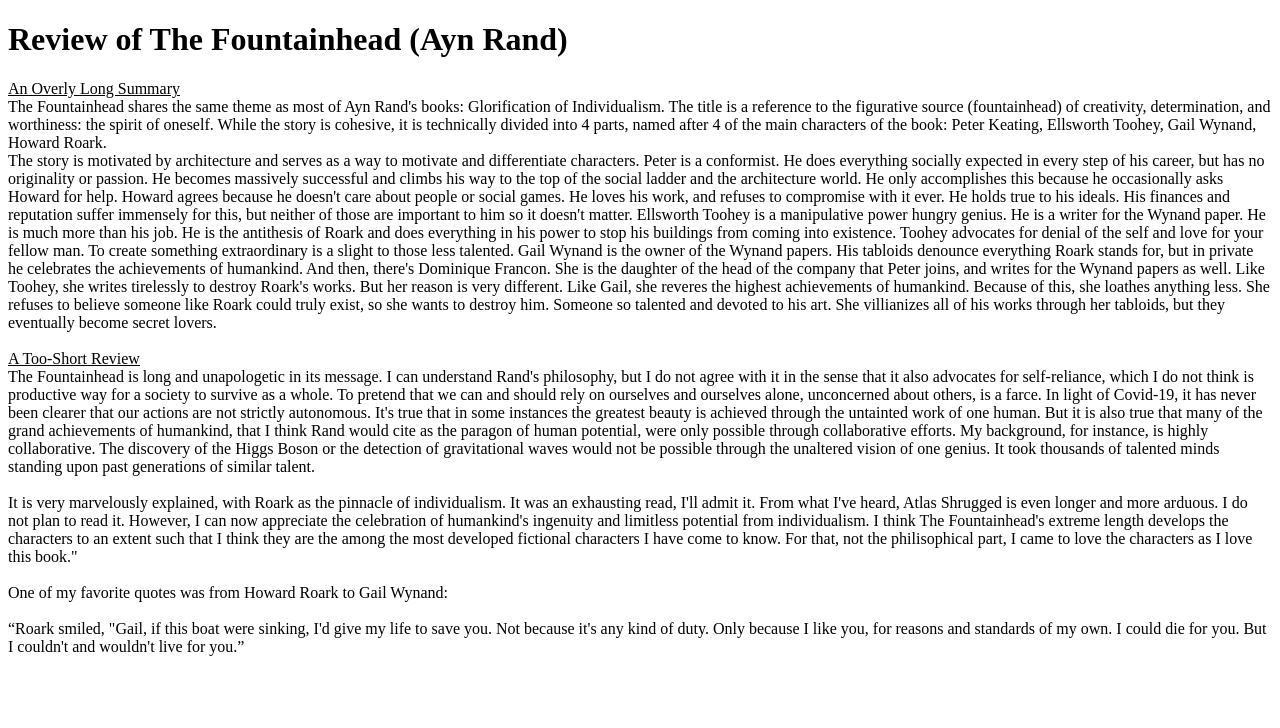
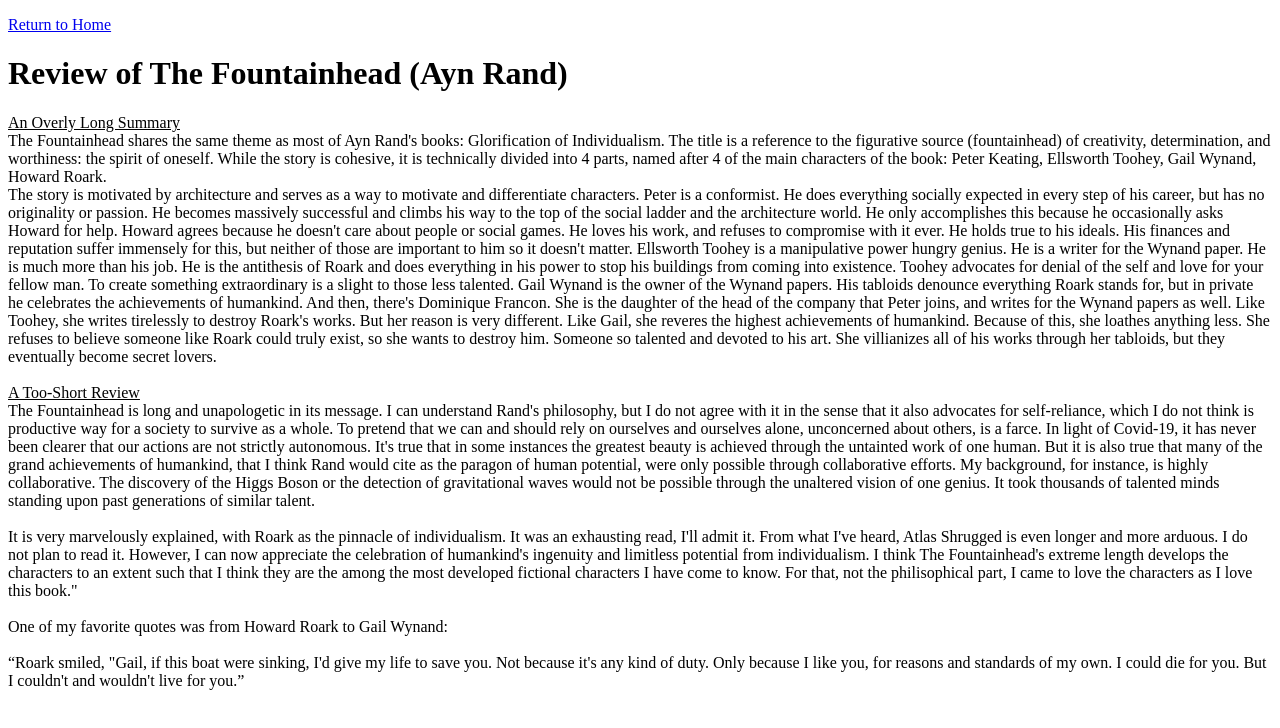
Before and after one commit to JamesKingston1/JamesKingston1.github.io, a plain HTML site: page root/books/2019/TheFountainhead.html in a window 1280 px wide. Drawn offline with Linux system fonts and the light colour scheme.

Commit message:
Homeward Bound

```diff
--- a/root/books/2019/TheFountainhead.html
+++ b/root/books/2019/TheFountainhead.html
@@ -8,6 +8,9 @@
 </head>
 
 <body>
+<p>
+<a href="../../home.html">Return to Home</a>
+</p>
 <h1>Review of The Fountainhead (Ayn Rand)</h1>
 
 <p>
```
Also changed, not shown: root/books/2019/WizardsFirstRule.html (+3 -0 lines), root/books/2020/BraveNewWorld.html (+3 -0 lines), root/books/2020/PrideAndPrejudice.html (+3 -0 lines), root/books/2020/TheFellowshipOfTheRing.html (+3 -0 lines), root/books/2020/ThePortraitOfDorianGray.html (+3 -0 lines), root/fitness/Planche.html (+3 -0 lines), root/fitness/Powerlifting.html (+3 -0 lines), root/softwareTutorials/gitTutorial.html (+3 -0 lines), 1 other file.
